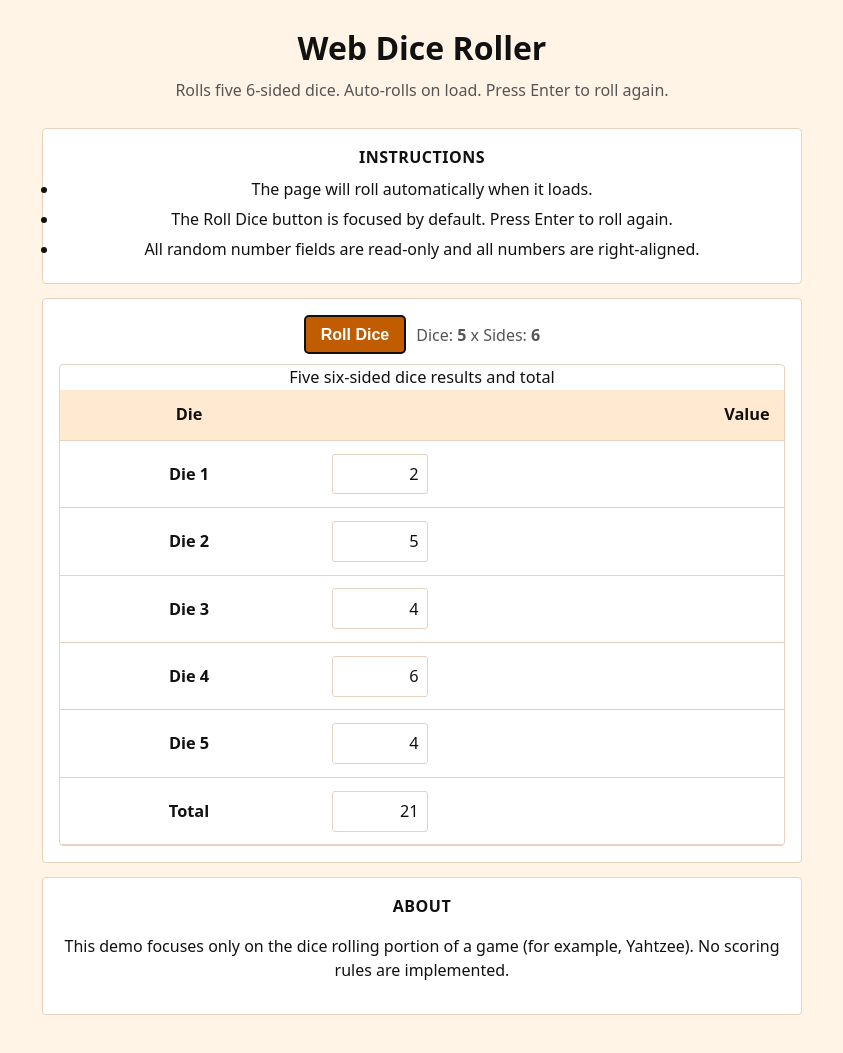
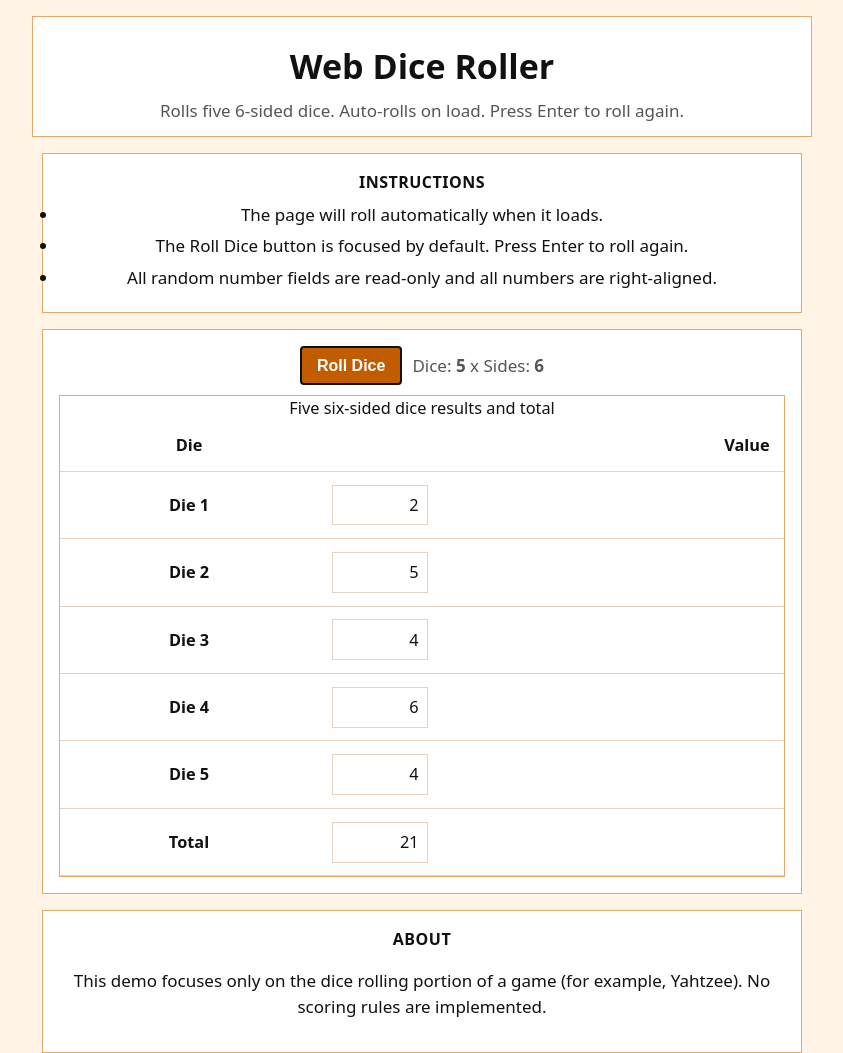
Before and after one commit to LukeT025/Web-Dice-Roller, a plain HTML site: page index.html in a window 1280 px wide. Shown: the whole page, without its empty margins (218-1061 px from the left). Before the commit the page ends 1015 px from the top, so only its background shows below. Drawn offline with Linux system fonts and the light colour scheme.

Commit message:
Update again again

```diff
--- a/style.css
+++ b/style.css
@@ -16,6 +16,7 @@ body{
   color:var(--text);
   background:var(--bg);
   line-height:1.5;
+  font-size: 17px; /* slightly larger for readability */
 }
 
 /* a11y */
@@ -25,21 +26,32 @@ body{
 .container{ width:min(980px,92%); margin-inline:auto; }
 .narrow{ max-width:760px; }
 
-/* Header (centered, flat) */
+/* Header (centered, simple white box) */
 .site-header{
-  padding:24px 0 12px;
+  padding:24px 16px 12px;
   text-align:center;
+
+  /* simple box */
+  background:#fff;
+  border:1px solid #e6a865;
+  border-radius:0;
+  box-shadow:none;
+  margin:16px auto;
+  max-width:780px;
 }
 .brand{ margin:0 0 6px; font-size:clamp(1.8rem,2vw+1rem,2.4rem); }
 .tag{ margin:0; color:var(--muted); }
 
-/* Card boxes — flat (no shadow), tiny radius */
+/* Sections/cards = same simple white box */
+main section,
 .card{
-  background:var(--panel);
-  border:1px solid var(--border);
-  border-radius:4px;     /* set to 0 for square corners */
+  background:#fff;
+  border:1px solid #e6a865;
+  border-radius:0;
+  box-shadow:none;
   padding:16px;
-  margin:14px 0;
+  margin:16px auto;
+  max-width:780px;
 }
 
 /* Instructions list */
@@ -55,22 +67,25 @@ body{
 .btn{
   padding:.6rem 1rem;
   border:1px solid var(--border);
-  border-radius:4px;            /* set to 0 for square */
+  border-radius:0;            /* square corners */
   background:var(--accent);
   color:#fff;
   font-weight:600;
   cursor:pointer;
   font-size:1rem;
 }
-.btn:hover{ opacity:.95; }      /* simple hover */
+.btn:hover{ opacity:.95; }
 .config{ color:var(--muted); }
 
-/* Table — flat borders, slightly larger text */
+/* Table — simple white box wrapper + plain header */
 .table-wrap{
-  border:1px solid var(--border);
-  border-radius:4px;
-  background:var(--panel);
+  background:#fff;
+  border:1px solid #e6a865;
+  border-radius:0;
+  box-shadow:none;
   overflow:hidden;
+  margin-inline:auto;
+  max-width:780px;
 }
 .table{
   width:100%;
@@ -82,7 +97,7 @@ body{
   border-bottom:1px solid var(--border);
 }
 .table thead th{
-  background:#ffe9d1;          /* gentle tint; use #fff for totally plain */
+  background:#fff;           /* plain */
   color:var(--text);
   font-weight:600;
 }
@@ -96,13 +111,13 @@ input.num{
   background:#fff;
   color:var(--text);
   border:1px solid var(--border);
-  border-radius:3px;
+  border-radius:0;
   padding:.45rem .55rem;
   font:inherit;
 }
 input.num[readonly]{ user-select:all; }
 
-/* Card headings */
+/* Headings inside cards */
 .card > h2{
   margin:0 0 .5rem;
   font-size:1rem;
```
